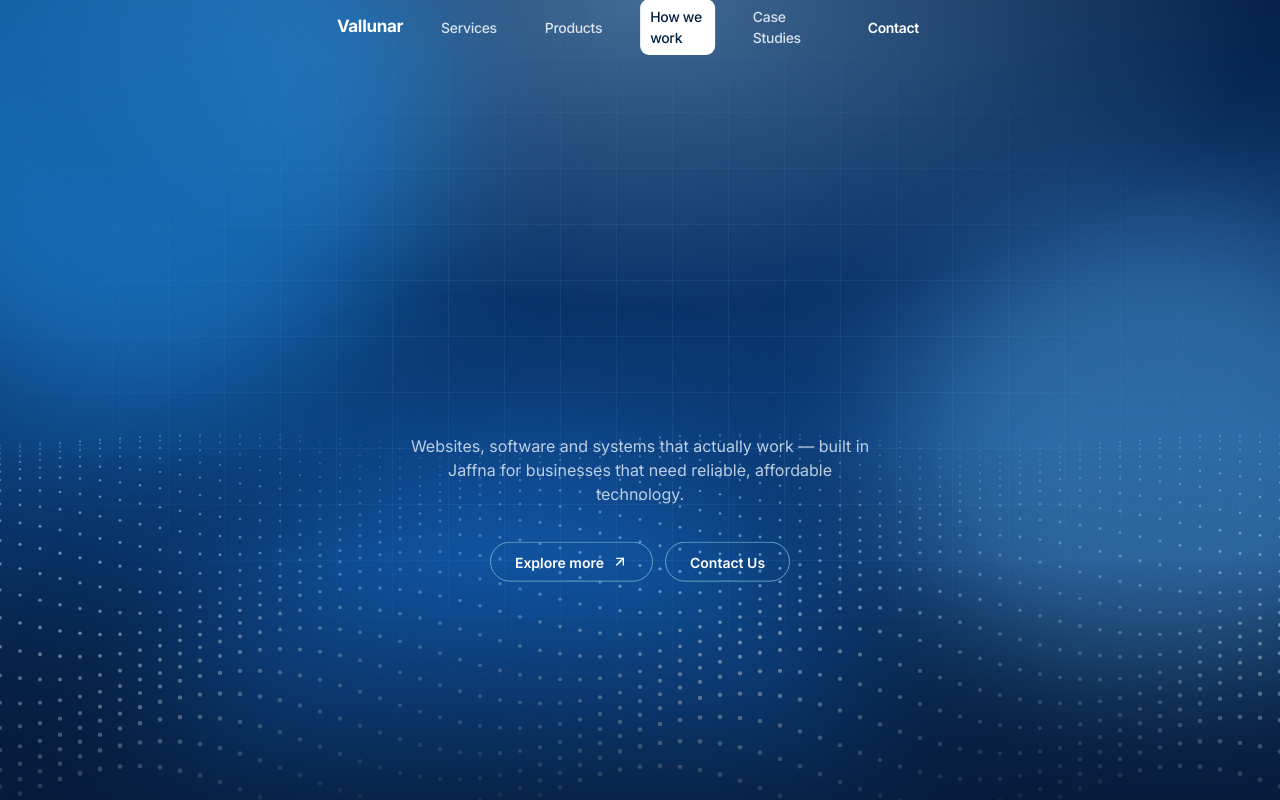
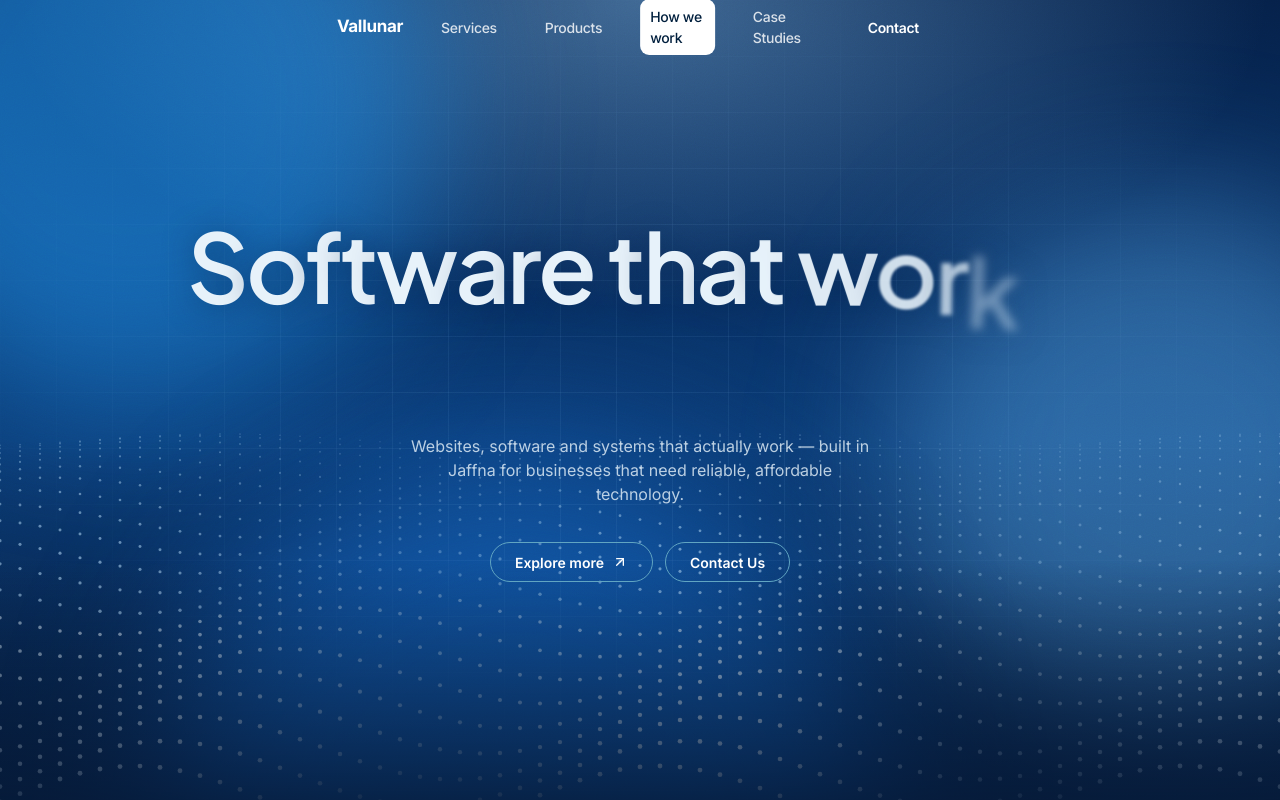
Before and after one commit to cheerysaaru/vallunar-website, a Next.js app: page / in a window 1280 px wide. Shown: the top 800 px of the page. Built offline with nearby package versions, Linux system fonts and the light colour scheme.

Commit message:
fix: splash screen hero animation timing, disable base hero animations until ready

```diff
--- a/app/globals.css
+++ b/app/globals.css
@@ -84,9 +84,8 @@ a { color: inherit; text-decoration: none; }
 .hero-char {
   display: inline-block;
   white-space: pre;
-  animation: hero-char-in .65s var(--soft) backwards;
-  animation-delay: calc(.35s + var(--i, 0) * .03s);
-  transition: transform .35s var(--soft), color .35s var(--ease), text-shadow .35s var(--ease);
+  opacity: 0;
+  /* animation runs only via body.ready */
 }
 .hero-char:hover {
   transform: translateY(-.14em) scale(1.15) rotate(-4deg);
@@ -99,16 +98,12 @@ a { color: inherit; text-decoration: none; }
   from { opacity: 0; transform: translateY(18px); }
   to { opacity: 1; transform: none; }
 }
-.hero-sub { animation: hero-fade-up .8s var(--soft) 2s backwards; }
-.hero-cta-wrap { animation: hero-fade-up .8s var(--soft) 2.25s backwards; }
-.hero-bottom { animation: hero-fade-up .8s var(--soft) 2.5s backwards; }
-
-/* Cookie banner — fade in when it appears */
-.consent-banner { animation: hero-fade-up .55s var(--soft) both; }
-
-/* Hero — floating CTA */
-.hero-float { display: inline-flex; animation: hero-bob 3.6s ease-in-out infinite; }
-@keyframes hero-bob { 0%, 100% { transform: translateY(0); } 50% { transform: translateY(-7px); } }
+/* base classes: no animation, hidden until body.ready */
+.hero-sub,
+.hero-cta-wrap,
+.hero-bottom {
+  opacity: 0;
+}
 
 /* Hero title — professional display face (Plus Jakarta Sans) */
 .hero-title {
@@ -116,6 +111,8 @@ a { color: inherit; text-decoration: none; }
   font-weight: 600;
   letter-spacing: -0.035em;
   text-shadow: 0 2px 30px rgba(5, 33, 74, 0.5);
+  opacity: 0;
+  transform: translateY(28px);
 }
 
 /* ============================================================
@@ -1229,21 +1226,28 @@ a { color: inherit; text-decoration: none; }
 }
 
 /* Hero content entrance (triggered by .ready on body) */
+body.ready .hero-title {
+  animation: hero-fade-up 0.9s var(--soft) both;
+}
 body.ready .hero-char {
   animation: hero-char-in 0.9s var(--soft) both;
+  animation-delay: calc(0.12s * var(--char-index, 0));
 }
-body.ready .hero-sub { animation: hero-fade-up 0.9s var(--soft) 0.4s both; }
-body.ready .hero-cta-wrap { animation: hero-fade-up 0.9s var(--soft) 0.52s both; }
-body.ready .hero-bottom { animation: hero-fade-up 0.9s var(--soft) 0.64s both; }
+body.ready .hero-sub { animation: hero-fade-up 0.9s var(--soft) 0.12s both; }
+body.ready .hero-cta-wrap { animation: hero-fade-up 0.9s var(--soft) 0.24s both; }
+body.ready .hero-bottom { animation: hero-fade-up 0.9s var(--soft) 0.36s both; }
 
 /* Initial hidden state for hero content (before .ready) */
-.hero-title,
+.hero-title {
+  opacity: 0;
+  transform: translateY(28px);
+}
+.hero-char {
+  opacity: 0;
+}
 .hero-sub,
 .hero-cta-wrap,
 .hero-bottom {
   opacity: 0;
   transform: translateY(28px);
 }
-.hero-char {
-  opacity: 0;
-}
--- a/components/Hero.tsx
+++ b/components/Hero.tsx
@@ -15,7 +15,7 @@ function InteractiveHeading() {
           {Array.from(line).map((ch, i) => {
             const delay = order++;
             return (
-              <span key={`${ch}-${i}`} className="hero-char" style={{ "--i": delay } as CSSProperties}>
+              <span key={`${ch}-${i}`} className="hero-char" style={{ "--char-index": delay } as CSSProperties}>
                 {ch === " " ? "\u00A0" : ch}
               </span>
             );
```
